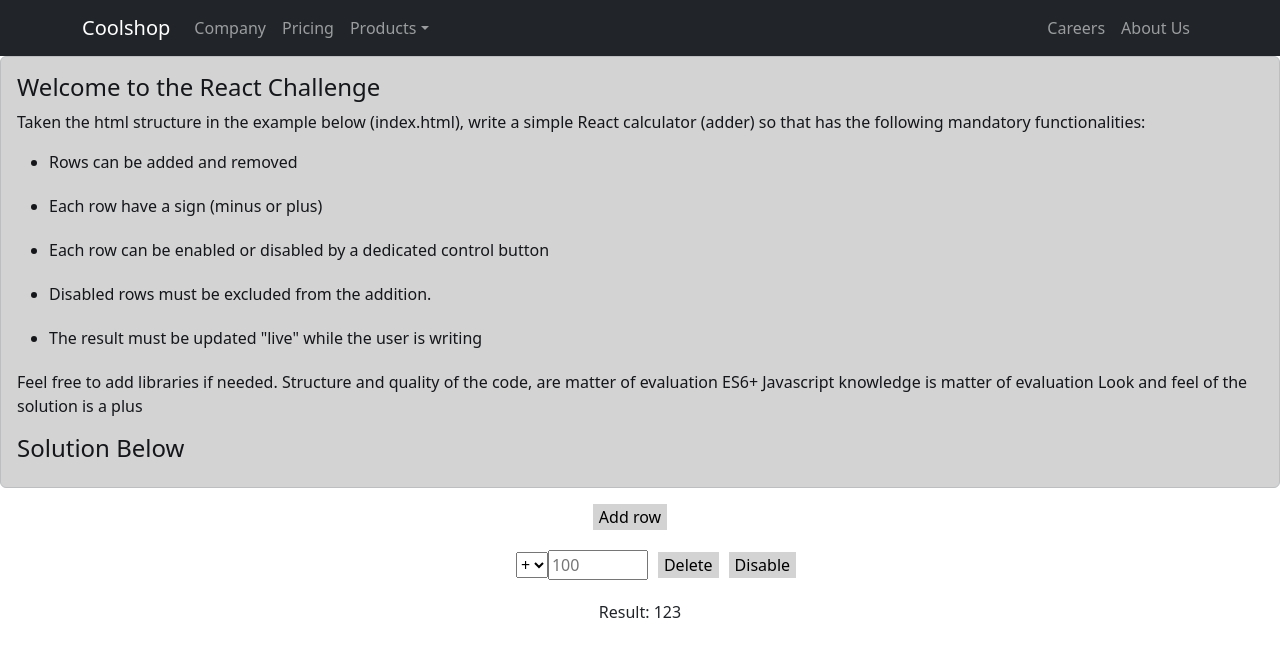
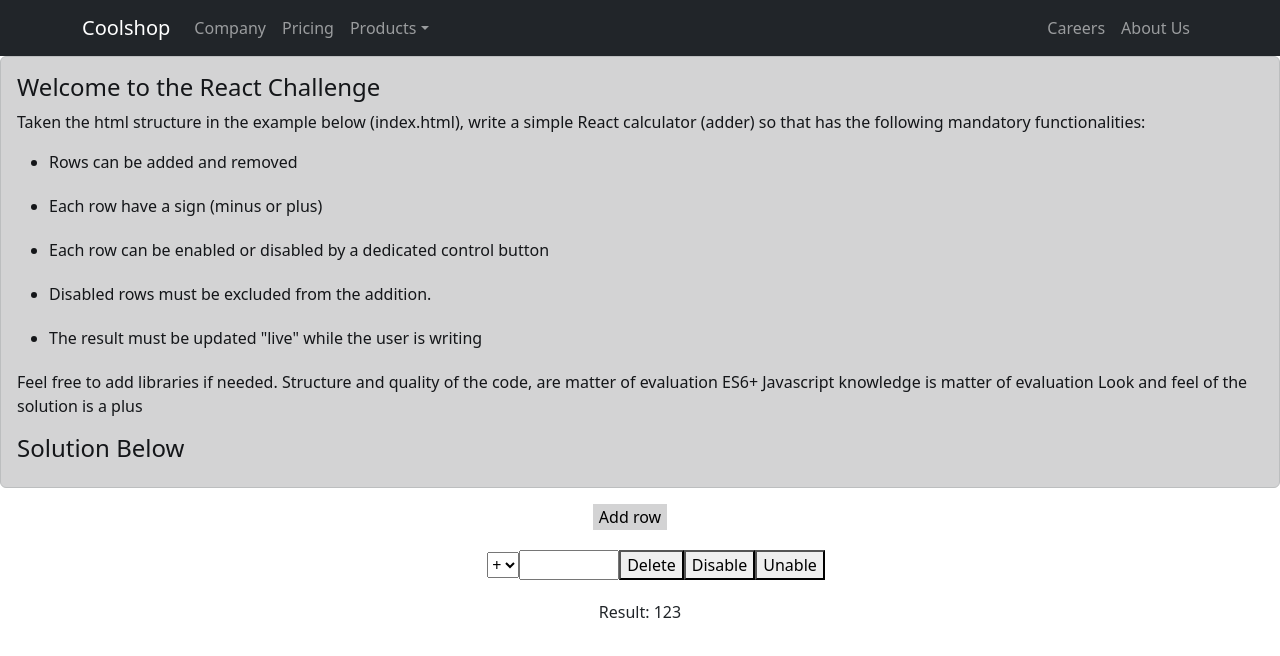
Before and after one commit to theringsofsaturn/react-challenge-calculator, a React (Create React App) app: page / in a window 1280 px wide. Shown: the top 656 px of the page. Built offline with nearby package versions, Linux system fonts and the light colour scheme.

Commit message:
added the disable row functionality

```diff
--- a/src/components/Calculator.jsx
+++ b/src/components/Calculator.jsx
@@ -7,7 +7,7 @@ function Home() {
 
   // Add a new row
   const addRow = () => {
-    setRows([...rows, 1]);
+    setRows([...rows, 1]); // the 1 is just a placeholder
   };
 
   return (
@@ -20,7 +20,7 @@ function Home() {
         </div>
         <ul className="lists">
           {rows.map((row, i) => (
-            <Row key={i}/>
+            <Row key={i} />
           ))}
         </ul>
         <div className="result">Result: 123</div>
--- a/src/components/Row.jsx
+++ b/src/components/Row.jsx
@@ -1,15 +1,16 @@
 import React from 'react';
 import { useState } from 'react';
+import './row.css';
 
 const Row = () => {
   // Delete the row state
   const [showRow, setShowRow] = useState(true);
   // Disable the row state
-  const [disable, setDisable] = useState(false);
+  const [isDisabled, setIsDisabled] = useState(false);
 
-  // Disable the row when cliking on the button "disable"
-  const disableRow = (e) => {
-    setDisable(!disable);
+  // Toggle the disable classname on the list when the button is clicked
+  const toggleDisable = () => {
+    setIsDisabled(!isDisabled);
   };
 
   // Delete the row
@@ -17,22 +18,21 @@ const Row = () => {
     setShowRow(false);
   };
 
-  const pointerEvent = disable ? 'none' : 'auto';
+  // style={{ pointerEvents: isDisabled ? 'none' : 'auto' }}
+  // you can’t interact with this element, or any children of this element, with a mouse, or a touch device, but you can still tab to it with your keyboard. ?!!
+
   return (
     <>
       {showRow ? (
-        <li style={{ pointerEvents: pointerEvent }}>
+        <li className={isDisabled ? 'disabledButton' : null}>
           <select>
-            <option select>+</option>
+            <option>+</option>
             <option>-</option>
           </select>
-          <input type="text" placeholder="100" />
-          <button onClick={deleteRow} className="buttons">
-            Delete
-          </button>
-          <button onClick={disableRow} className="buttons">
-            Disable
-          </button>
+          <input type="text" placeholder="" />
+          <button onClick={deleteRow}>Delete</button>
+          <button onClick={toggleDisable}>Disable</button>
+          <button>Unable</button>
         </li>
       ) : null}
     </>
--- /dev/null
+++ b/src/components/row.css
@@ -0,0 +1,4 @@
+.disabledButton {
+  pointer-events: none;
+  opacity: 0.4;
+}
```
